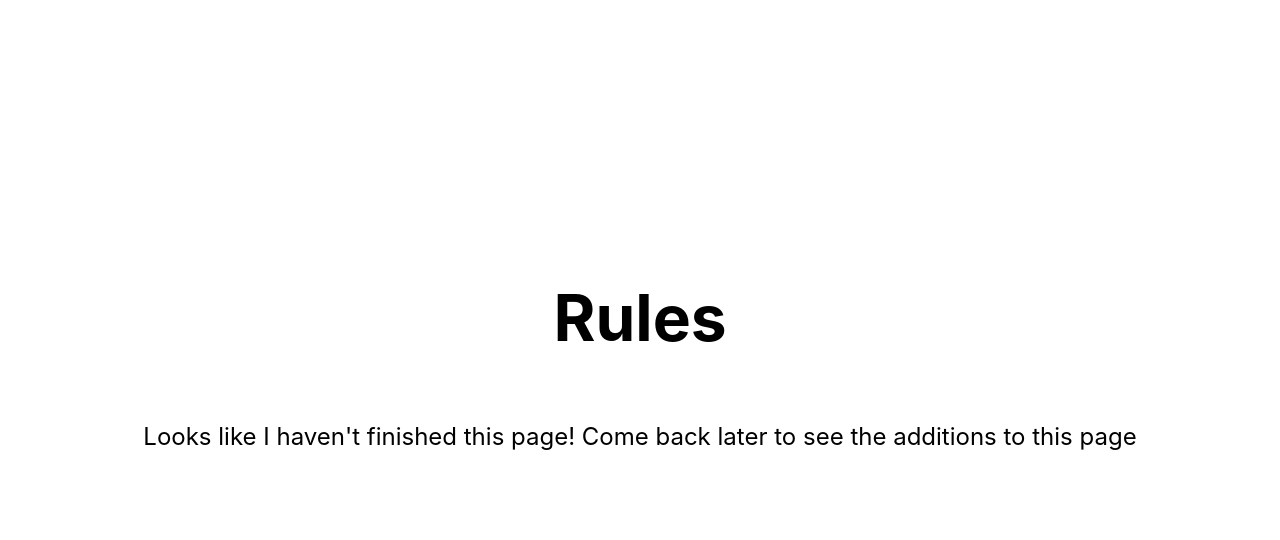
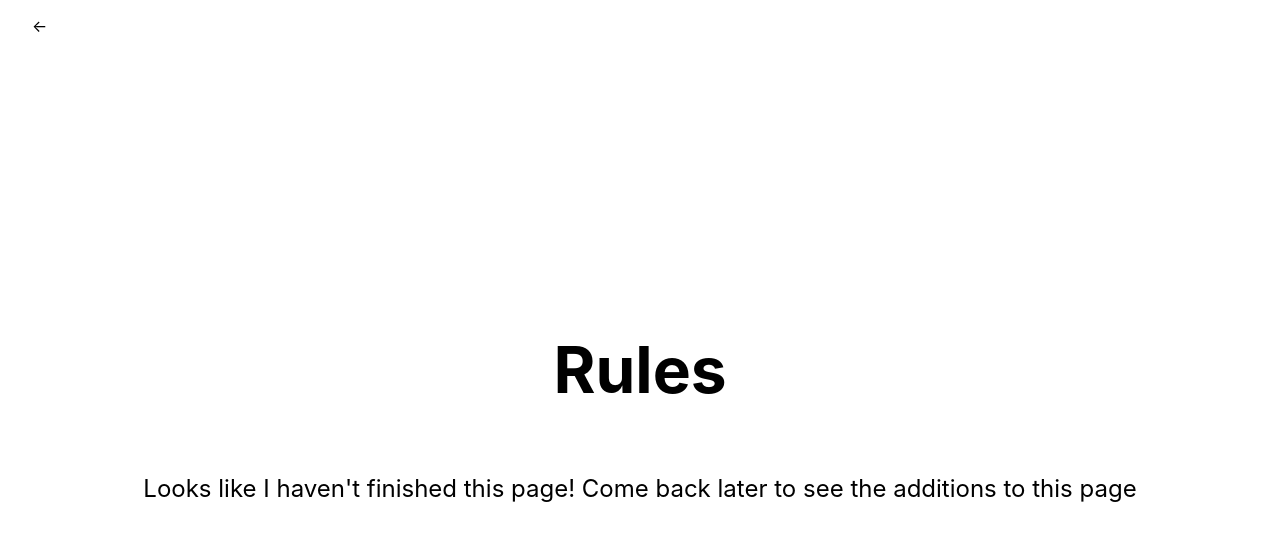
Before and after one commit to Arcader717/nextv, a Next.js app: page /rules in a window 1280 px wide. Shown: the top 540 px of the page. Built offline with nearby package versions, Linux system fonts and the light colour scheme.

Commit message:
Update /rules
Testing if I can add a back arrow

```diff
--- a/pages/rules.tsx
+++ b/pages/rules.tsx
@@ -5,6 +5,7 @@ import s from '../styles/Home.module.css'
 const Page: NextPage = () => {
     return (
         <div className={s.container}>
+            <p>&larr;</p>
             <main className={s.main}>
 
                 <h1 className={s.title}>Rules</h1>
```
